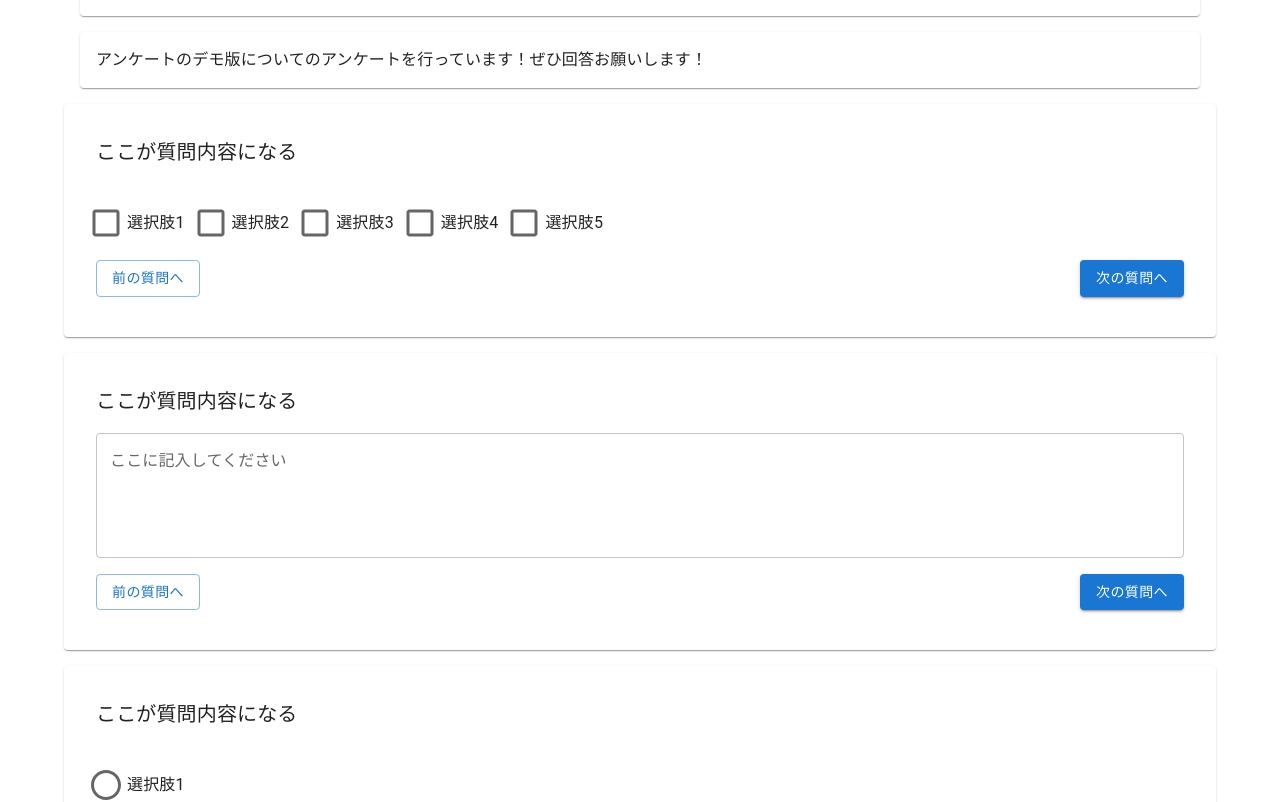
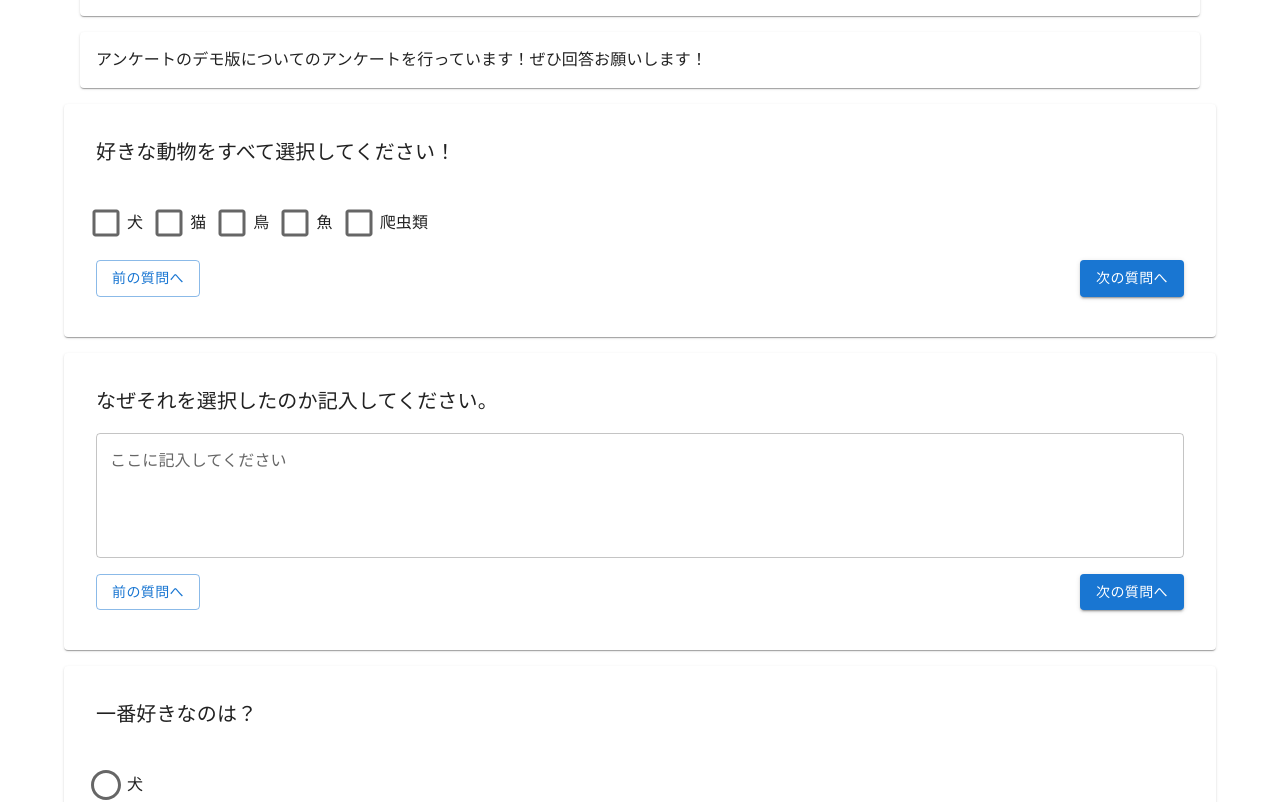
Before and after one commit to cube5963/feedo_front, a Next.js app: page /formUse/1 in a window 1280 px wide. Shown: the part 280-1082 px from the top of the page. Built offline with nearby package versions, Linux system fonts and the light colour scheme; no server answers; what @mui/material-nextjs would draw is missing.

Commit message:
質問内容を更新し、各コンポーネントのテキストを具体的な質問に変更しました。

```diff
--- a/app/_components/check.tsx
+++ b/app/_components/check.tsx
@@ -4,14 +4,20 @@ import { Paper, CardContent, Typography, FormControl, FormControlLabel, Checkbox
 
 
 const Cheeck = () => {
-    const [questionText, setQuestionText] = useState('ここが質問内容になる');
+    const [questionText, setQuestionText] = useState('好きな動物をすべて選択してください！');
     const [checkValue, setCheckValue] = useState('');
     const [optionCount, setOptionCount] = useState(5);
 
     const handleRadioChange = (event: React.ChangeEvent<HTMLInputElement>) => {
         setCheckValue(event.target.value);
     };
-
+    const test = [
+        { option: "犬" },
+        { option: "猫" },
+        { option: "鳥" },
+        { option: "魚" },
+        { option: "爬虫類" },
+    ]
 
     return (
         <Paper sx={{ marginTop: 2, marginBottom: 2, padding: 2 }}>
@@ -31,7 +37,7 @@ const Cheeck = () => {
                         control={<Checkbox sx={{ transform: 'scale(1.5)' }} />}
                         label={
                             <Typography variant="body1">
-                                選択肢{index + 1}
+                                {test[index].option}
                             </Typography>
                         }
                     />
--- a/app/_components/nbuttoon.tsx
+++ b/app/_components/nbuttoon.tsx
@@ -3,7 +3,7 @@ import { Paper, CardContent, Typography, Box, Button, } from '@mui/material';
 import { ThumbUp as ThumbUpIcon, ThumbDown as ThumbDownIcon } from '@mui/icons-material';
 
 const Nbuttoon = () => {
-    const [questionText, setQuestionText] = useState('ここが質問内容になる');
+    const [questionText, setQuestionText] = useState('猫は好きですか？');
     const [nButtonValue, setNButtonValue] = useState('');
 
     const handleNButtonChange = (value: string) => {
--- a/app/_components/radio.tsx
+++ b/app/_components/radio.tsx
@@ -1,16 +1,23 @@
 import React, { useState } from 'react';
 import { Paper, CardContent, Typography, FormControl, FormControlLabel, RadioGroup, Radio, Box, Button, } from '@mui/material';
+import test from 'node:test';
 
 
 const Raadio = () => {
-    const [questionText, setQuestionText] = useState('ここが質問内容になる');
+    const [questionText, setQuestionText] = useState('一番好きなのは？');
     const [radioValue, setRadioValue] = useState('');
     const [optionCount, setOptionCount] = useState(5);
 
     const handleRadioChange = (event: React.ChangeEvent<HTMLInputElement>) => {
         setRadioValue(event.target.value);
     };
-
+    const test = [
+        {option: "犬"},
+        {option: "猫"},
+        {option: "鳥"},
+        {option: "魚"},
+        {option: "爬虫類"},
+    ]
 
     return (
         <Paper sx={{ marginTop: 2, marginBottom: 2, padding: 2 }}>
@@ -31,7 +38,7 @@ const Raadio = () => {
                             control={<Radio sx={{ transform: 'scale(1.5)' }} />}
                             label={
                                 <Typography variant="body1">
-                                    選択肢{index + 1}
+                                    {test[index].option}
                                 </Typography>
                             }
                         />
--- a/app/_components/slideer.tsx
+++ b/app/_components/slideer.tsx
@@ -3,7 +3,7 @@ import { Paper, CardContent, Typography, Slider, Box, Button, } from '@mui/mater
 
 
 const Cheeck = () => {
-    const [questionText, setQuestionText] = useState('ここが質問内容になる');
+    const [questionText, setQuestionText] = useState('緊張度合いを0~5で教えてください。');
     const [starValue, setStarValue] = useState(0);
 
     const handleStarChange = (newValue: number) => {
--- a/app/_components/steer.tsx
+++ b/app/_components/steer.tsx
@@ -3,7 +3,7 @@ import { Paper, CardContent, Typography, Rating, Box, Button, } from '@mui/mater
 
 
 const Steer = () => {
-    const [questionText, setQuestionText] = useState('ここが質問内容になる');
+    const [questionText, setQuestionText] = useState('当ホテルはいかがでしたか？');
     const [starValue, setStarValue] = useState(0);
     const [optionCount, setOptionCount] = useState(5);
 
--- a/app/_components/teext.tsx
+++ b/app/_components/teext.tsx
@@ -3,7 +3,7 @@ import { Paper, CardContent, Typography, TextField, Box, Button, } from '@mui/ma
 
 
 const Teext = () => {
-    const [questionText, setQuestionText] = useState('ここが質問内容になる');
+    const [questionText, setQuestionText] = useState('なぜそれを選択したのか記入してください。');
 
     return (
         <Paper sx={{ marginTop: 2, marginBottom: 2, padding: 2 }}>
```
